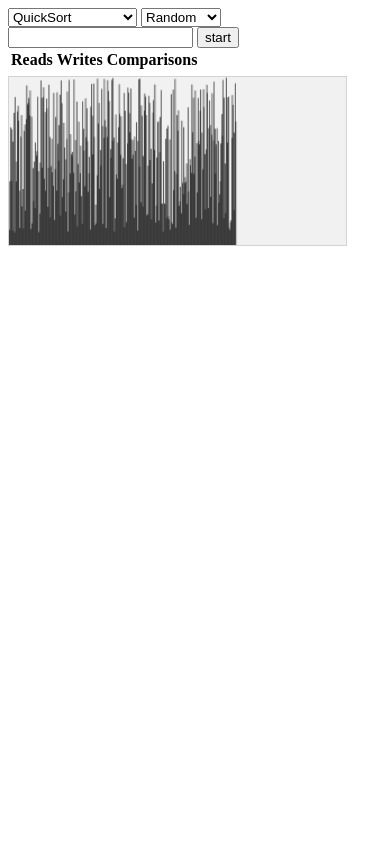
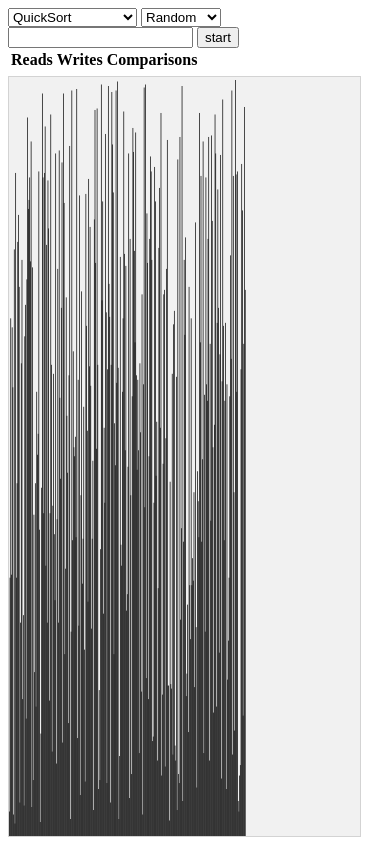
Before and after one commit to Dionysusnu/SortVisualisation, a website: page docs/index.html in a window 390 px wide. Both pictures are taken after a click on the button "start". Drawn offline with Linux system fonts and the light colour scheme.

Commit message:
change canvas size in script instead of css

```diff
--- a/docs/index.html
+++ b/docs/index.html
@@ -7,8 +7,6 @@
 			canvas {
 				border: 1px solid #d3d3d3;
 				background-color: #f1f1f1;
-				width: 90%;
-				height: 90%;
 			}
 		</style>
 		<script src="index.js"></script>
--- a/docs/index.js
+++ b/docs/index.js
@@ -176,6 +176,9 @@ function loaded() {
         const algorithm = algorithmSelect.getChoice();
         const elementCount = parseInt(elementSelect.value) || algorithm[1];
         const state = new State(oscillator);
+        const canvas = document.getElementById("MAIN_CANVAS");
+        canvas.width = 0.9 * window.innerWidth;
+        canvas.height = 0.9 * window.innerHeight;
         const chosenFill = inputSelect.getChoice();
         await chosenFill(state, elementCount);
         await algorithm[0](state);
--- a/src/index.ts
+++ b/src/index.ts
@@ -54,6 +54,9 @@ function loaded() {
 		const algorithm = algorithmSelect.getChoice();
 		const elementCount = parseInt(elementSelect.value) || algorithm[1];
 		const state = new State(oscillator);
+		const canvas = document.getElementById("MAIN_CANVAS") as HTMLCanvasElement;
+		canvas.width = 0.9 * window.innerWidth;
+		canvas.height = 0.9 * window.innerHeight;
 		const chosenFill = inputSelect.getChoice();
 		await chosenFill(state, elementCount);
 		await algorithm[0](state);
```
